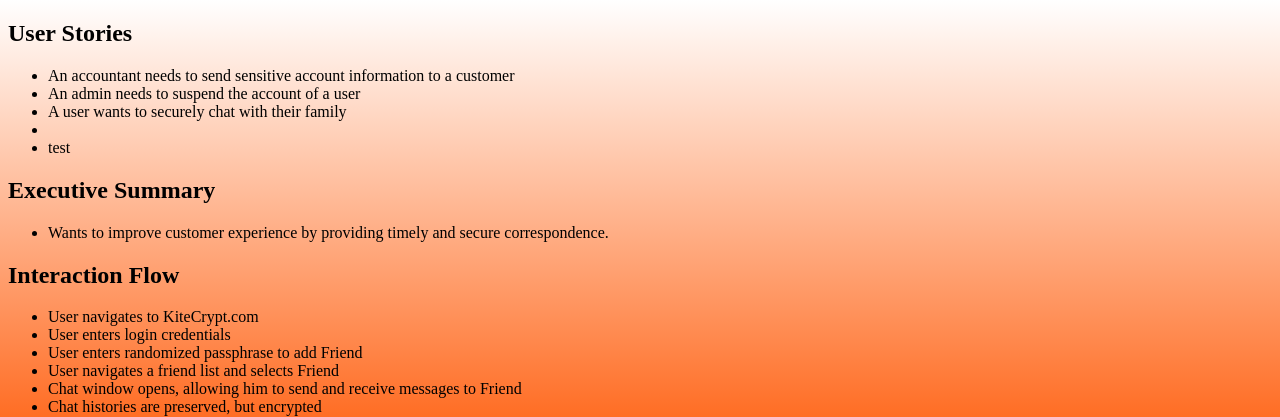
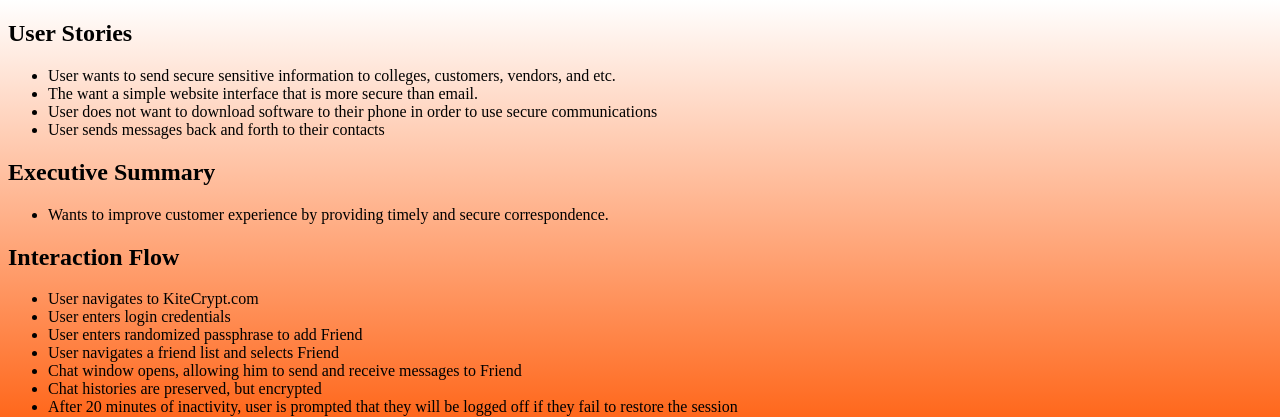
Before and after one commit to Karstagg/kiteCrypt, a PHP site: page /user-stories.php in a window 1280 px wide. Shown: the top 417 px of the page. Run offline with PHP 8.4, Linux system fonts and the light colour scheme.

Commit message:
Updates User Stories

```diff
--- a/public_html/epic/user-stories.php
+++ b/public_html/epic/user-stories.php
@@ -15,11 +15,10 @@
 				<h2>User Stories</h2>
 
 				<ul>
-					<li>An accountant needs to send sensitive account information to a customer</li>
-					<li>An admin needs to suspend the account of a user</li>
-					<li>A user wants to securely chat with their family</li>
-					<li></li>
-					<li>test</li>
+					<li>User wants to send secure sensitive information to colleges, customers, vendors, and etc.</li>
+					<li>The want a simple website interface that is more secure than email.</li>
+					<li>User does not want to download software to their phone in order to use secure communications</li>
+					<li>User sends messages back and forth to their contacts</li>
 				</ul>
 			</section>
 			<!-- summary section -->
```
